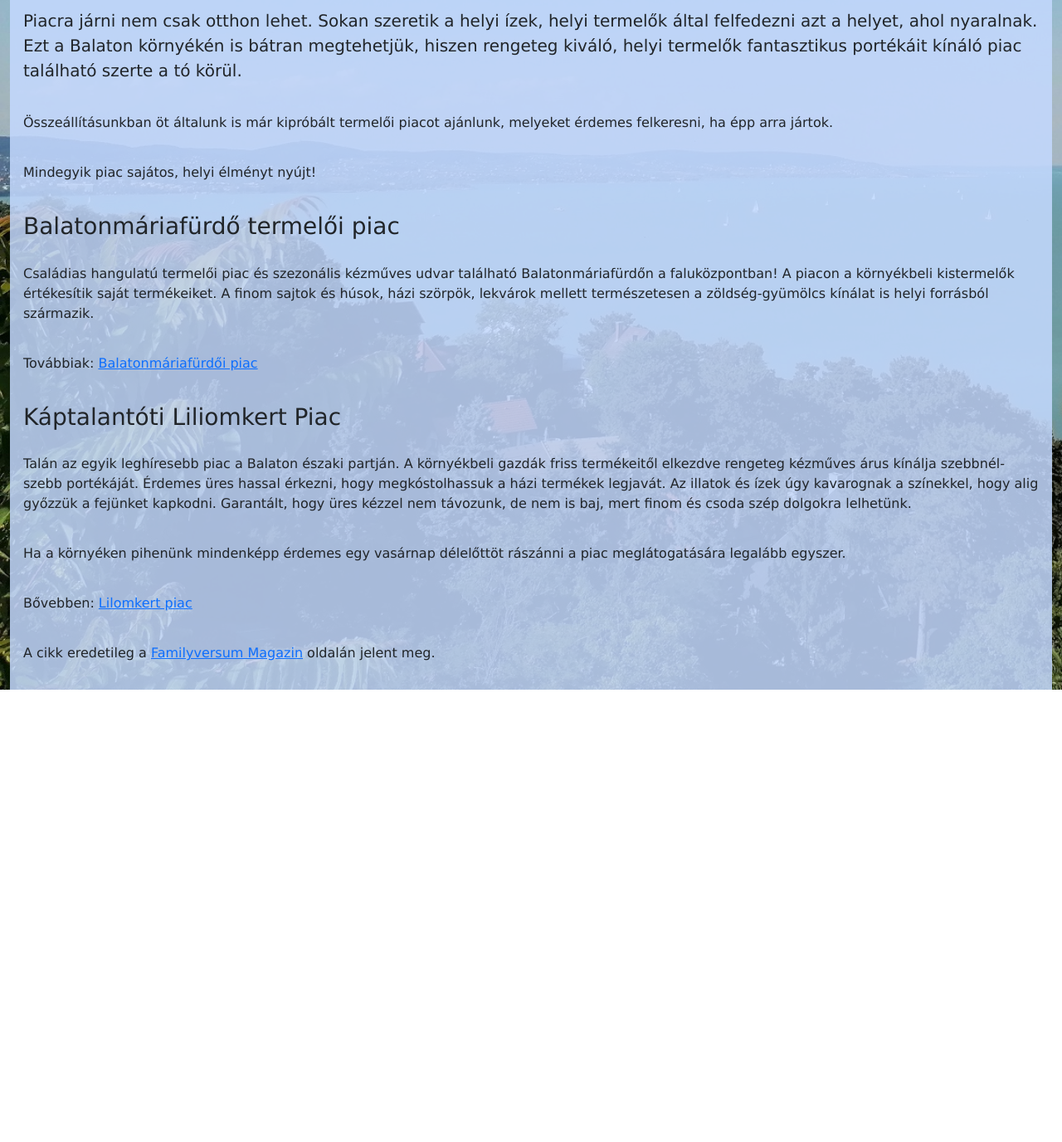
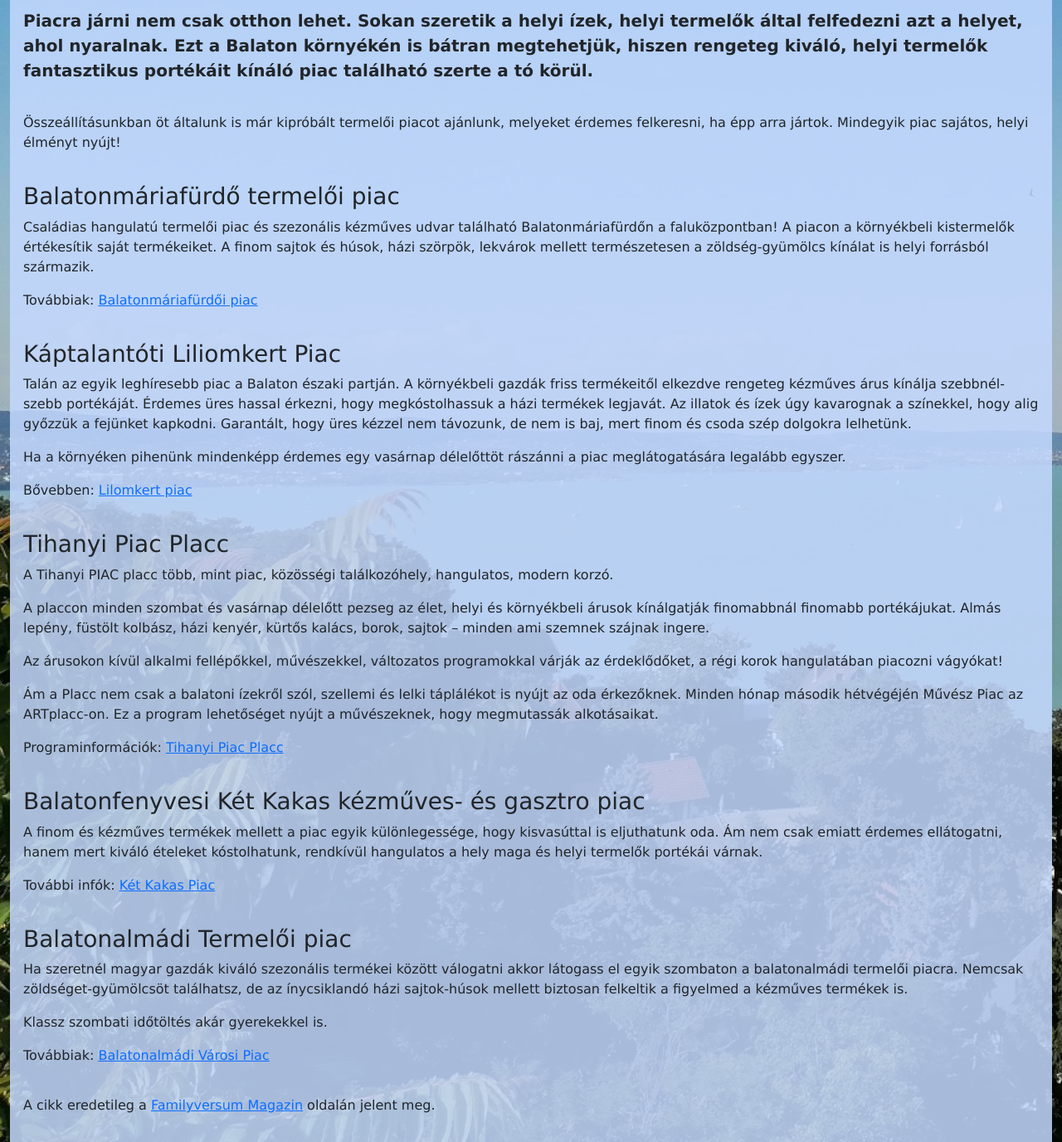
Before and after one commit to tibo79/tibo79.github.io, a plain HTML site: page vasaroljatok.html in a window 1280 px wide. Shown: the part 920-2296 px from the top of the page at 83% size. Before the commit the page ends 1751 px from the top, so only its background shows below. Drawn offline with nearby package versions, Linux system fonts and the light colour scheme.

Commit message:
Add files via upload

```diff
--- a/vasaroljatok.html
+++ b/vasaroljatok.html
@@ -52,19 +52,46 @@
                 <article class="p-3">
                     <img src="IMG/Piacok.jpg" class="w-75" alt="Piacok">
                     <h2 class="fw-bold">5 remek termelői piac a Balatonnál</h2>
-                    <p class="fs-5"> Piacra járni nem csak otthon lehet. Sokan szeretik a helyi ízek, helyi termelők által felfedezni azt a helyet, ahol nyaralnak. Ezt a Balaton környékén is bátran megtehetjük, hiszen rengeteg kiváló, helyi termelők fantasztikus portékáit
+                    <p class="fs-5 fw-bold"> Piacra járni nem csak otthon lehet. Sokan szeretik a helyi ízek, helyi termelők által felfedezni azt a helyet, ahol nyaralnak. Ezt a Balaton környékén is bátran megtehetjük, hiszen rengeteg kiváló, helyi termelők fantasztikus portékáit
                         kínáló piac található szerte a tó körül.</p>
-                    <p> Összeállításunkban öt általunk is már kipróbált termelői piacot ajánlunk, melyeket érdemes felkeresni, ha épp arra jártok. </p>
-                    <p> Mindegyik piac sajátos, helyi élményt nyújt!</p>
+                    <p> Összeállításunkban öt általunk is már kipróbált termelői piacot ajánlunk, melyeket érdemes felkeresni, ha épp arra jártok. Mindegyik piac sajátos, helyi élményt nyújt!</p>
+                    <div>
                         <h3>Balatonmáriafürdő termelői piac</h3>
                         <p>Családias hangulatú termelői piac és szezonális kézműves udvar található Balatonmáriafürdőn a faluközpontban! A piacon a környékbeli kistermelők értékesítik saját termékeiket. A finom sajtok és húsok, házi szörpök, lekvárok mellett
                             természetesen a zöldség-gyümölcs kínálat is helyi forrásból származik.</p>
                         <p> Továbbiak: <a href="http://www.kincsessomogy.hu/piac.html" target="_blank" class="link">Balatonmáriafürdői piac</a> </p>
+                    </div>
+                    <div>
                         <h3>Káptalantóti Liliomkert Piac</h3>
-                    <p>Talán az egyik leghíresebb piac a Balaton északi partján. A környékbeli gazdák friss termékeitől elkezdve rengeteg kézműves árus kínálja szebbnél-szebb portékáját. Érdemes üres hassal érkezni, hogy megkóstolhassuk a házi termékek legjavát.
-                        Az illatok és ízek úgy kavarognak a színekkel, hogy alig győzzük a fejünket kapkodni. Garantált, hogy üres kézzel nem távozunk, de nem is baj, mert finom és csoda szép dolgokra lelhetünk.</p>
+                        <p>Talán az egyik leghíresebb piac a Balaton északi partján. A környékbeli gazdák friss termékeitől elkezdve rengeteg kézműves árus kínálja szebbnél-szebb portékáját. Érdemes üres hassal érkezni, hogy megkóstolhassuk a házi termékek
+                            legjavát. Az illatok és ízek úgy kavarognak a színekkel, hogy alig győzzük a fejünket kapkodni. Garantált, hogy üres kézzel nem távozunk, de nem is baj, mert finom és csoda szép dolgokra lelhetünk.</p>
                         <p>Ha a környéken pihenünk mindenképp érdemes egy vasárnap délelőttöt rászánni a piac meglátogatására legalább egyszer. </p>
                         <p>Bővebben: <a href="https://www.facebook.com/Liliomkert-Piac-127708663911926" target="_blank" class="link">Lilomkert piac</a> </p>
+                    </div>
+                    <div>
+                        <h3>Tihanyi Piac Placc</h3>
+                        <p>A Tihanyi PIAC placc több, mint piac, közösségi találkozóhely, hangulatos, modern korzó.</p>
+                        <p>A placcon minden szombat és vasárnap délelőtt pezseg az élet, helyi és környékbeli árusok kínálgatják finomabbnál finomabb portékájukat. Almás lepény, füstölt kolbász, házi kenyér, kürtős kalács, borok, sajtok – minden ami szemnek
+                            szájnak ingere. </p>
+                        <p>Az árusokon kívül alkalmi fellépőkkel, művészekkel, változatos programokkal várják az érdeklődőket, a régi korok hangulatában piacozni vágyókat!</p>
+                        <p>Ám a Placc nem csak a balatoni ízekről szól, szellemi és lelki táplálékot is nyújt az oda érkezőknek. Minden hónap második hétvégéjén Művész Piac az ARTplacc-on. Ez a program lehetőséget nyújt a művészeknek, hogy megmutassák alkotásaikat.</p>
+                        <p>Programinformációk: <a href="https://www.facebook.com/piacplacc" target="_blank" class="link">Tihanyi Piac Placc</a> </p>
+                    </div>
+                    <div>
+                        <h3>Balatonfenyvesi Két Kakas kézműves- és gasztro piac</h3>
+                        <p>A finom és kézműves termékek mellett a piac egyik különlegessége, hogy kisvasúttal is eljuthatunk oda. Ám nem csak emiatt érdemes ellátogatni, hanem mert kiváló ételeket kóstolhatunk, rendkívül hangulatos a hely maga és helyi termelők
+                            portékái várnak. </p>
+                        <p>További infók: <a href="https://www.facebook.com/K%C3%89T-KAKAS-Gasztro-%C3%A9s-K%C3%A9zm%C5%B1ves-Piac-169989373356476" target="_blank" class="link">Két Kakas Piac</a> </p>
+                    </div>
+                    <div>
+                        <h3>Balatonalmádi Termelői piac</h3>
+                        <p>Ha szeretnél magyar gazdák kiváló szezonális termékei között válogatni akkor látogass el egyik szombaton a balatonalmádi termelői piacra. Nemcsak zöldséget-gyümölcsöt találhatsz, de az ínycsiklandó házi sajtok-húsok mellett biztosan
+                            felkeltik a figyelmed a kézműves termékek is. </p>
+                        <p>Klassz szombati időtöltés akár gyerekekkel is.</p>
+                        <p>Továbbiak: <a href="https://www.facebook.com/almadipiac" target="_blank" class="link">Balatonalmádi Városi Piac</a> </p>
+                    </div>
+
+
 
                     <p>A cikk eredetileg a
                         <a href="http://www.familyversum.hu/5-remek-termeloi-piac-a-balatonnal" target="_blank">Familyversum Magazin</a> oldalán jelent meg.
```
Lines whose indentation alone changed are shown as unchanged.
